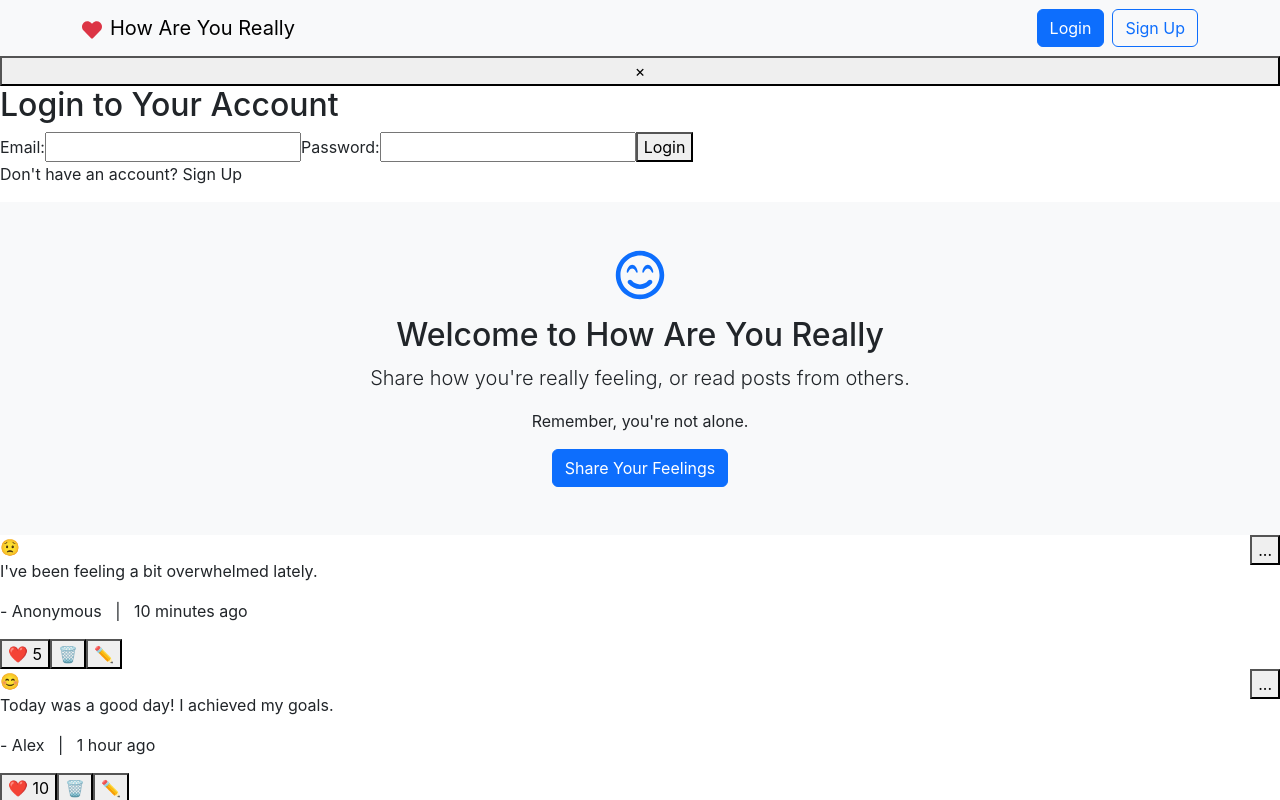
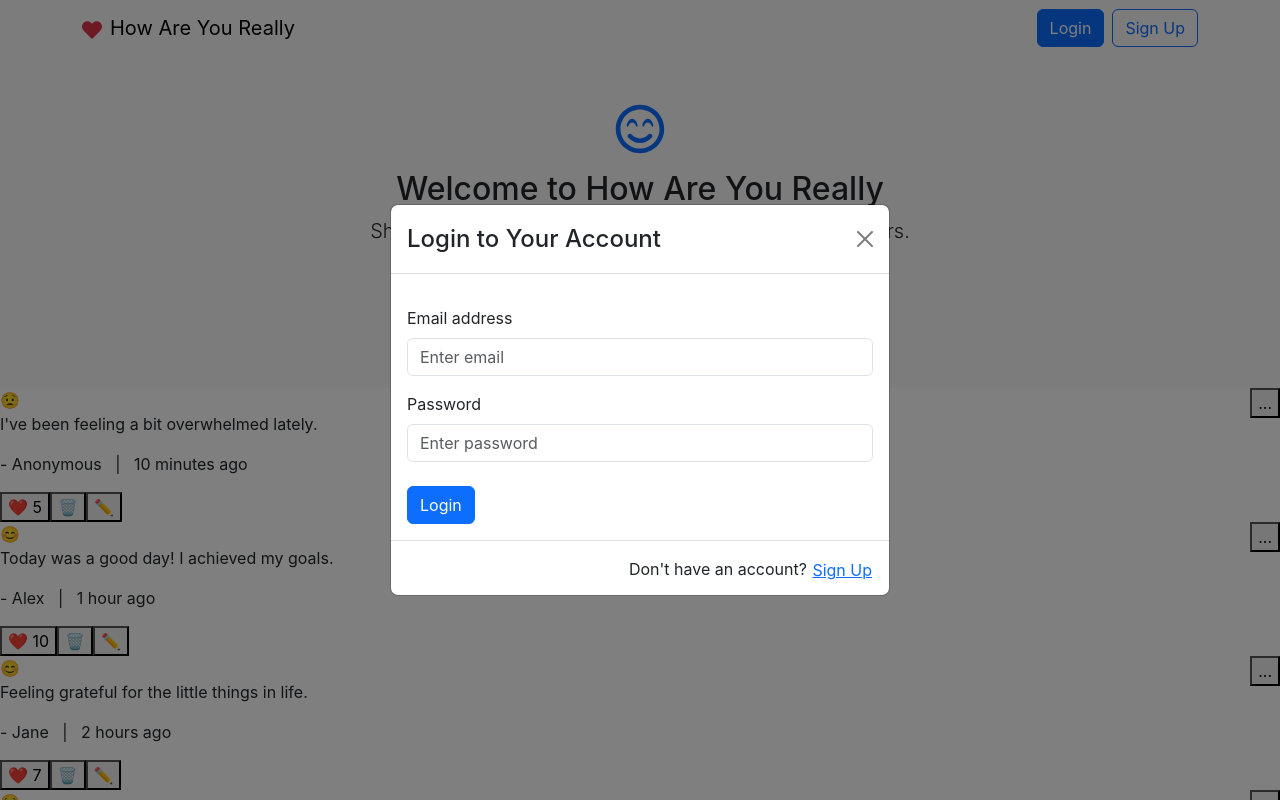
Before and after one commit to jeffdruid/pp5, a React (Create React App) app: page / in a window 1280 px wide. Both pictures are taken after a click on the button "Login". Shown: the top 800 px of the page. Built offline with nearby package versions, Linux system fonts and the light colour scheme.

Commit message:
Refactor AuthModal component to use react-bootstrap Modal, Button, and Form

```diff
--- a/src/components/AuthModal.js
+++ b/src/components/AuthModal.js
@@ -1,4 +1,5 @@
 import React, { useState } from 'react';
+import { Modal, Button, Form } from 'react-bootstrap';
 
 function AuthModal({ type, onClose }) {
   // State variables for form inputs
@@ -13,79 +14,87 @@ function AuthModal({ type, onClose }) {
     // Add logic to handle authentication
     // For now, we log the input values
     console.log('Form submitted:', { username, email, password, confirmPassword });
+    // Close the modal after submission (optional)
+    // onClose();
   };
 
-  // JSX to render the modal
   return (
-    <div className="modal-overlay">
-      <div className="modal-content">
-        <button className="close-button" onClick={onClose}>
-          &times;
-        </button>
-        <h2>{type === 'login' ? 'Login to Your Account' : 'Create a New Account'}</h2>
-        <form onSubmit={handleSubmit}>
+    <Modal show onHide={() => onClose()} centered>
+      <Modal.Header closeButton>
+        <Modal.Title>
+          {type === 'login' ? 'Login to Your Account' : 'Create a New Account'}
+        </Modal.Title>
+      </Modal.Header>
+      <Modal.Body>
+        <Form onSubmit={handleSubmit}>
           {/* Conditionally render fields based on 'type' */}
           {type === 'signup' && (
-            <>
-              <label htmlFor="username">Username:</label>
-              <input
+            <Form.Group controlId="formUsername">
+              <Form.Label>Username</Form.Label>
+              <Form.Control
                 type="text"
-                id="username"
+                placeholder="Enter username"
                 value={username}
                 onChange={(e) => setUsername(e.target.value)}
                 required
               />
-            </>
+            </Form.Group>
           )}
-          <label htmlFor="email">Email:</label>
-          <input
+          <Form.Group controlId="formEmail" className="mt-3">
+            <Form.Label>Email address</Form.Label>
+            <Form.Control
               type="email"
-            id="email"
+              placeholder="Enter email"
               value={email}
               onChange={(e) => setEmail(e.target.value)}
               required
             />
-          <label htmlFor="password">Password:</label>
-          <input
+          </Form.Group>
+          <Form.Group controlId="formPassword" className="mt-3">
+            <Form.Label>Password</Form.Label>
+            <Form.Control
               type="password"
-            id="password"
+              placeholder="Enter password"
               value={password}
               onChange={(e) => setPassword(e.target.value)}
               required
             />
+          </Form.Group>
           {type === 'signup' && (
-            <>
-              <label htmlFor="confirmPassword">Confirm Password:</label>
-              <input
+            <Form.Group controlId="formConfirmPassword" className="mt-3">
+              <Form.Label>Confirm Password</Form.Label>
+              <Form.Control
                 type="password"
-                id="confirmPassword"
+                placeholder="Confirm password"
                 value={confirmPassword}
                 onChange={(e) => setConfirmPassword(e.target.value)}
                 required
               />
-            </>
+            </Form.Group>
           )}
-          <button type="submit">{type === 'login' ? 'Login' : 'Sign Up'}</button>
-        </form>
-        <p>
+          <Button variant="primary" type="submit" className="mt-4" block>
+            {type === 'login' ? 'Login' : 'Sign Up'}
+          </Button>
+        </Form>
+      </Modal.Body>
+      <Modal.Footer>
         {type === 'login' ? (
-            <>
+          <p className="mb-0">
             Don't have an account?{' '}
-              <span className="link" onClick={() => onClose('signup')}>
+            <Button variant="link" onClick={() => onClose('signup')} className="p-0">
               Sign Up
-              </span>
-            </>
+            </Button>
+          </p>
         ) : (
-            <>
+          <p className="mb-0">
             Already have an account?{' '}
-              <span className="link" onClick={() => onClose('login')}>
+            <Button variant="link" onClick={() => onClose('login')} className="p-0">
               Login
-              </span>
-            </>
+            </Button>
+          </p>
         )}
-        </p>
-      </div>
-    </div>
+      </Modal.Footer>
+    </Modal>
   );
 }
 
```
Lines whose indentation alone changed are shown as unchanged.
